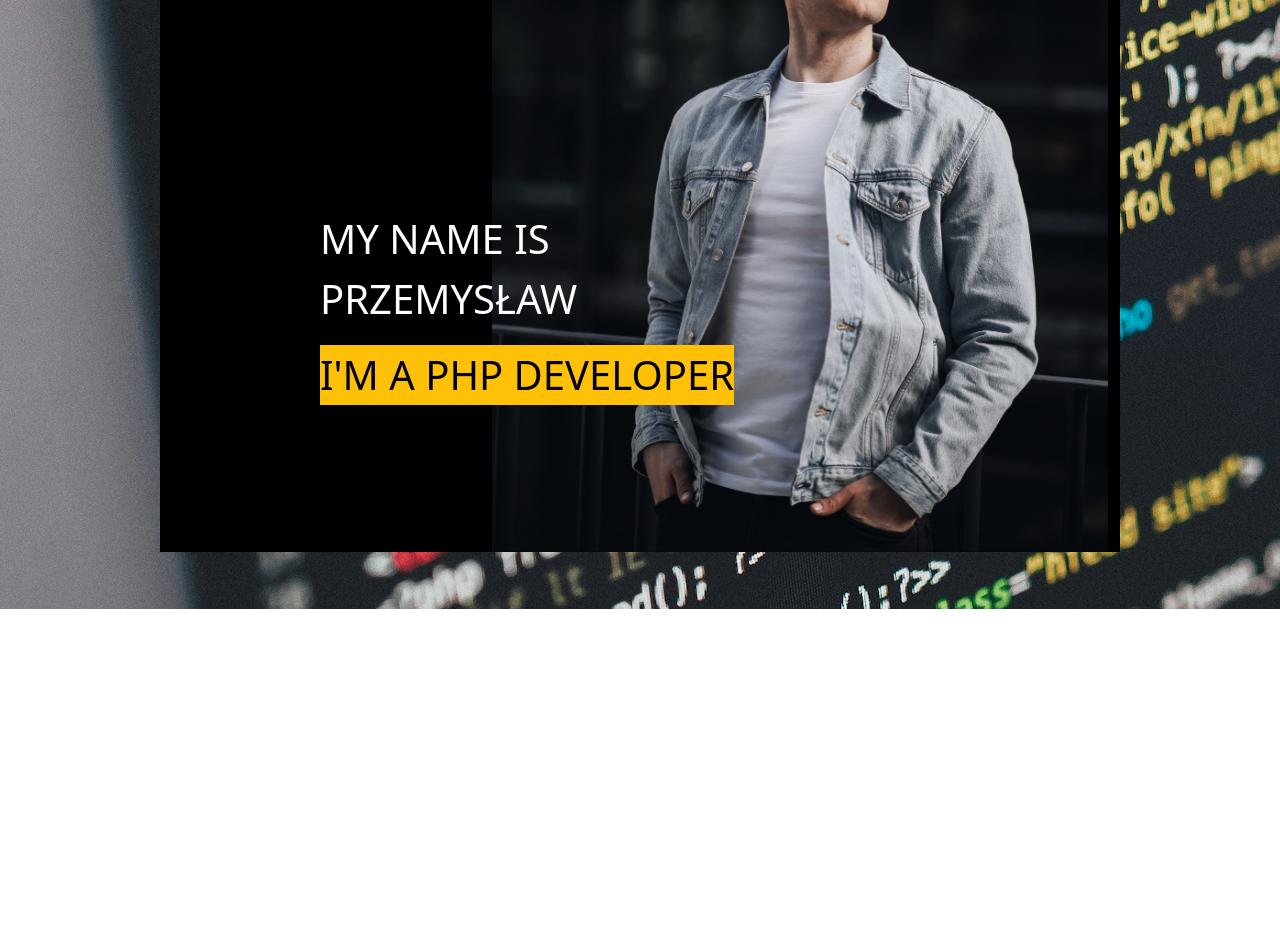
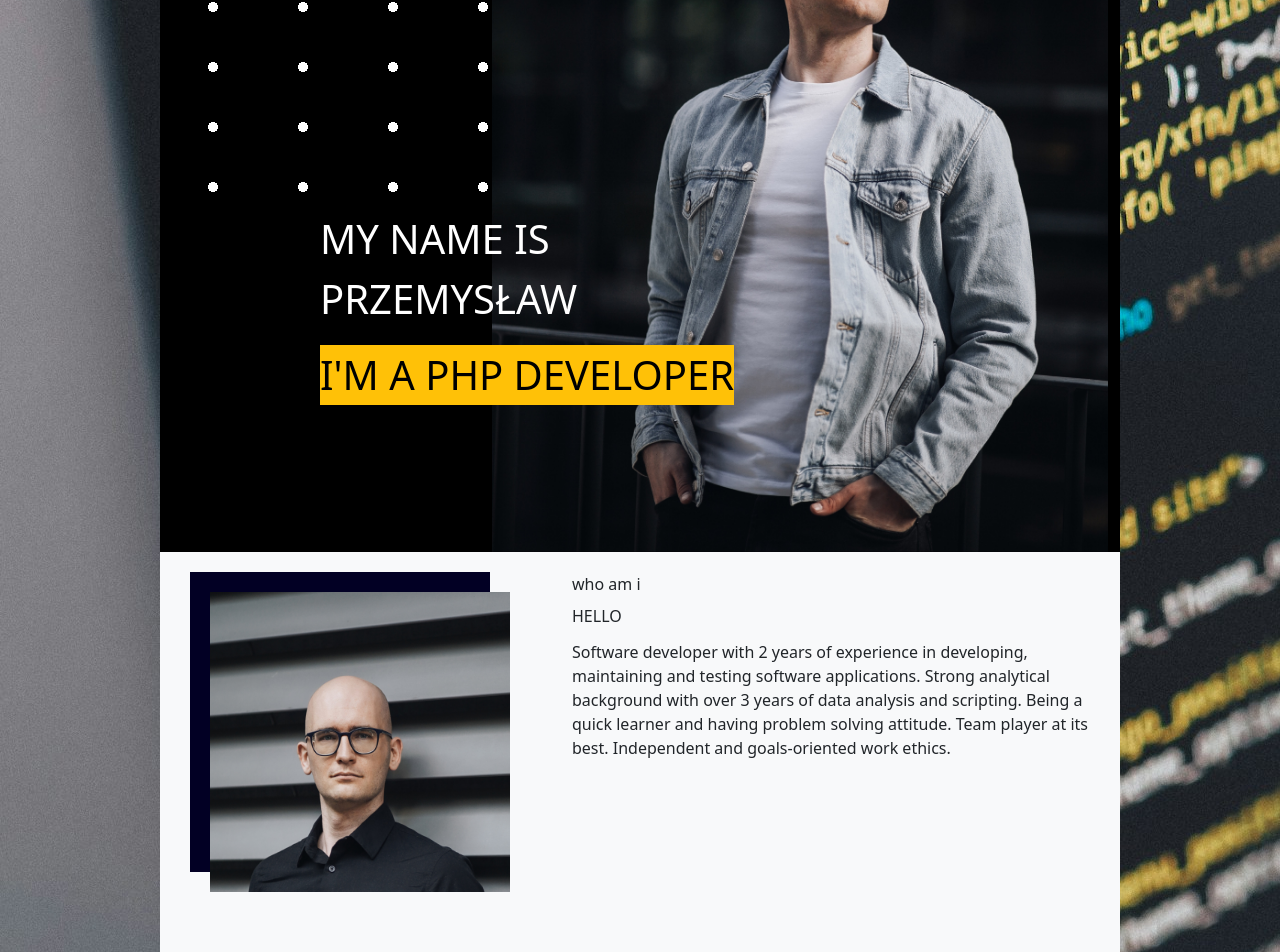
Before and after one commit to klosik007/klosik007.io, a Vue app: page /projects in a window 1280 px wide. Shown: the part 191-1143 px from the top of the page. Before the commit the page ends 800 px from the top, so only its background shows below. Built offline with nearby package versions, Linux system fonts and the light colour scheme.

Commit message:
About me section sketch

```diff
--- a/src/App.vue
+++ b/src/App.vue
@@ -31,8 +31,8 @@ import TheMenu from './components/TheMenu.vue'
               </div>
             </nav>
             <div class="col-4 bg-black position-relative">
-              <div class="position-absolute start-0 top-0">
-
+              <div class="position-absolute circlesPos">
+                <div id="circles"></div> <!--TODO: adjust to several screen sizes and resolutions-->
               </div>
               <div class="position-absolute start-50 top-50">
                 <p class="text-white fs-1">MY NAME IS PRZEMYSŁAW</p>
@@ -47,7 +47,23 @@ import TheMenu from './components/TheMenu.vue'
         </section>
 
         <section id="aboutMe">
+          <div class="row bg-light">
+<!--            <div class="col-12">-->
+              <div id="aboutMePhotos" class="float-start"></div>
+<!--            </div>-->
+            <div class="col-7 mt-4">
+              <div class="lh-1">
+                <p>who am i</p>
+                <p>HELLO</p>
+              </div>
 
+              <p>
+                Software developer with 2 years of experience in developing, maintaining and testing software applications.
+                Strong analytical background with over 3 years of data analysis and scripting. Being a quick learner and having problem solving attitude.
+                Team player at its best. Independent and goals-oriented work ethics.
+              </p>
+            </div>
+          </div>
         </section>
         <section id="myProjects">
 
@@ -71,5 +87,27 @@ import TheMenu from './components/TheMenu.vue'
     border-bottom: solid 0.25rem yellow;
   }
 
+  .circlesPos {
+    left: 15%;
+    top: 20%;
+  }
+
+  #circles {
+    width: 300px;
+    height: 200px;
+    background-image: radial-gradient(circle at 5px 5px, white 5px, transparent 0);
+    background-size: 30% 30%;
+  }
+
+  #aboutMePhotos {
+    background-image: url("/src/assets/images/fff.png"), linear-gradient(90deg, rgba(2,0,36,1) 100%, rgba(9,9,121,1) 100%, rgba(0,212,255,1) 100%);
+    background-size: 300px 300px;
+    background-repeat: no-repeat;
+    background-position: left 50% top 40%, left 30% top 20%;
+    width: 400px;
+    height: 400px;
+    max-width: 100%;
+    max-height: 100%;
+  }
 
 </style>
```
Also changed, not shown: src/assets/images/fff.png (added).
